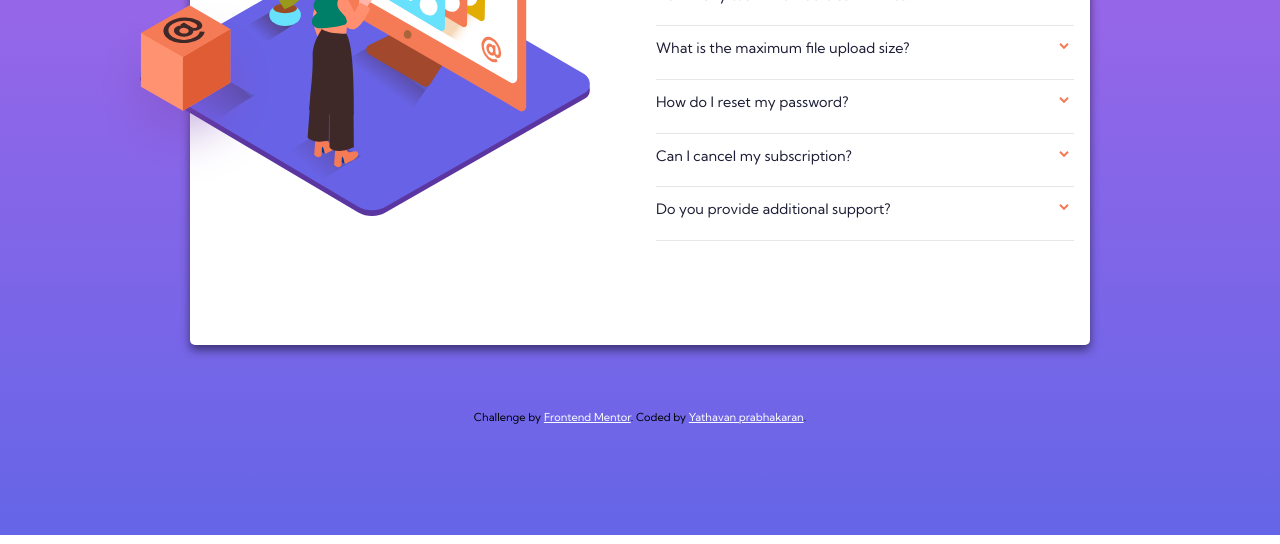
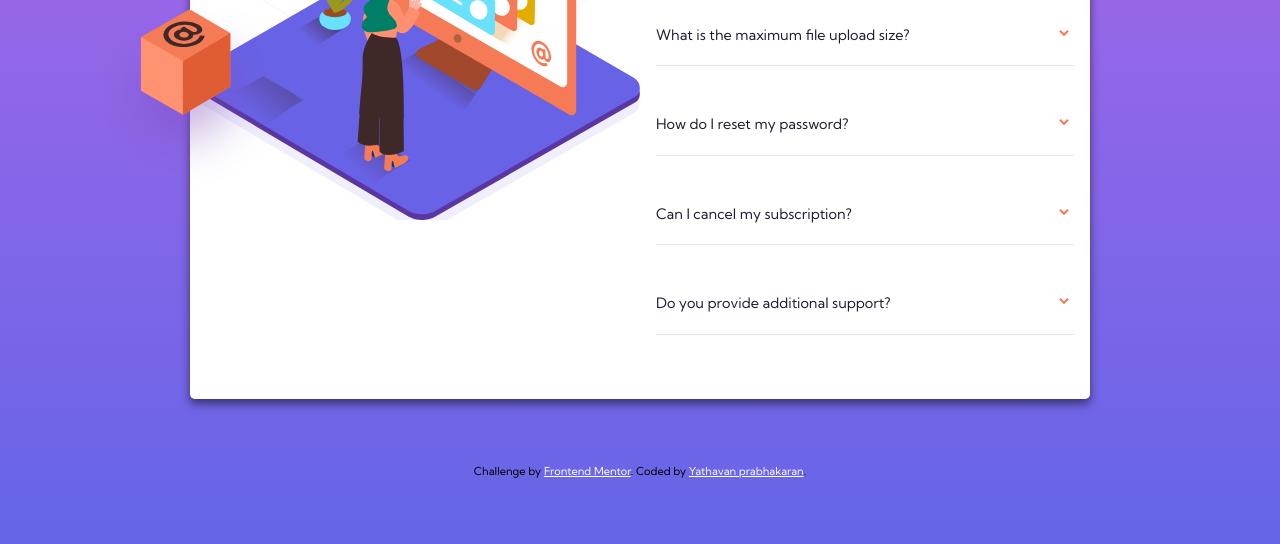
Before and after one commit to yadprab/pro-6, a plain HTML site: page index.html in a window 1280 px wide. Shown: the part 265-809 px from the top of the page. Drawn offline with Linux system fonts and the light colour scheme.

Commit message:
struggle

```diff
--- a/index.html
+++ b/index.html
@@ -8,14 +8,8 @@
   <link rel="stylesheet" href="./styles/style.css">
 
   <title>Frontend Mentor | FAQ Accordion Card</title>
-
-  <!-- Feel free to remove these styles or customise in your own stylesheet 👍 -->
-  <style>
-    .attribution { font-size: 11px; text-align: center; }
-    .attribution a { color: hsl(228, 45%, 100%); }
-  </style>
-</head>
 <body>
+ <section class="container">
     <section class="faq--container">
         <section class="img--section">
            <picture>
@@ -90,6 +84,9 @@
         </section>
 
     </section>
+ </section>
+
+    <script src="./js/main.js"></script>
 
 
     <footer>
@@ -99,8 +96,5 @@
         </div>
       </footer>
 
-<script src="./js/main.js"></script>
-
-
 </body>
 </html>
--- a/js/main.js
+++ b/js/main.js
@@ -13,7 +13,7 @@ function accordionFn(){
 function showFn(e) {
     e.preventDefault();
     const answer = document.querySelectorAll('p');
-    const answerArr = [...answer];
+
 
 
     //get parent
@@ -21,8 +21,9 @@ function showFn(e) {
     const para = parent.querySelector('p');
 
 
-    answerArr.forEach(answers=>answers.classList.remove('show'))
-    para.classList.toggle('show');
+
+   para.classList.toggle('show');
+
 
 
 
--- a/styles/style.scss
+++ b/styles/style.scss
@@ -18,6 +18,7 @@
     --Light-grayish-blue: hsl(240, 5%, 91%);
 
 }
+
 
 * {
     margin: 0;
@@ -42,8 +43,8 @@ img {
 body{
     line-height: 1.5;
     padding: 4em 2em;
+    width: 100%;
     font-family: var(--font);
-    height: 100vh;
     display: flex;
     justify-content: center;
     align-items: center;
@@ -58,6 +59,7 @@ p{
     color: var(--Very-dark-grayish-blue);
     display: none;
 }
+
 
 .faq--container{
     width: 100%;
@@ -99,6 +101,14 @@ p{
     }
 
 }
+.container{
+    width: 100%;
+    display: flex;
+    justify-content: center;
+    align-items: center;
+
+
+}
 
 h1{
     text-align: center;
@@ -110,6 +120,7 @@ h1{
 .answer--section{
     padding: 1em;
     max-width: 480px;
+
 
     .question{
         display: grid;
@@ -164,8 +175,15 @@ h1{
     display: inline-block;
 }
 footer{
+
+    width: 100%;
+    max-width: 480px;
     margin-top: 4em;
+    .attribution { font-size: 11px; text-align: center; }
+    .attribution a { color: hsl(228, 45%, 100%); }
+
 }
+
 
 @media screen and (min-width:1100px){
 
@@ -178,18 +196,26 @@ footer{
 
     .faq--container{
        max-width: 900px;
-       height: 500px;
+
         grid-template-columns: repeat(2, 1fr);
 
+      .answer--section{
+          height: 600px;
+          display: flex;
+          flex-direction: column;
+          justify-content: space-evenly;
 
+
+      }
 
         .img--section{
 
             img:not(#box){
 
-                position: relative;
-                 left: -50px;
-                background-image: unset;
+
+                background-image: url(../images/bg-pattern-desktop.svg);
+                background-size: cover;
+                background-position: bottom -10px left 0px;
 
             }
 
@@ -197,9 +223,7 @@ footer{
 
         }
 
-        .answer--section{
-            align-self: center;
-        }
+
 
     }
 }
```
Also changed, not shown: styles/style.css, 1 other file. Lines whose indentation alone changed are shown as unchanged.
